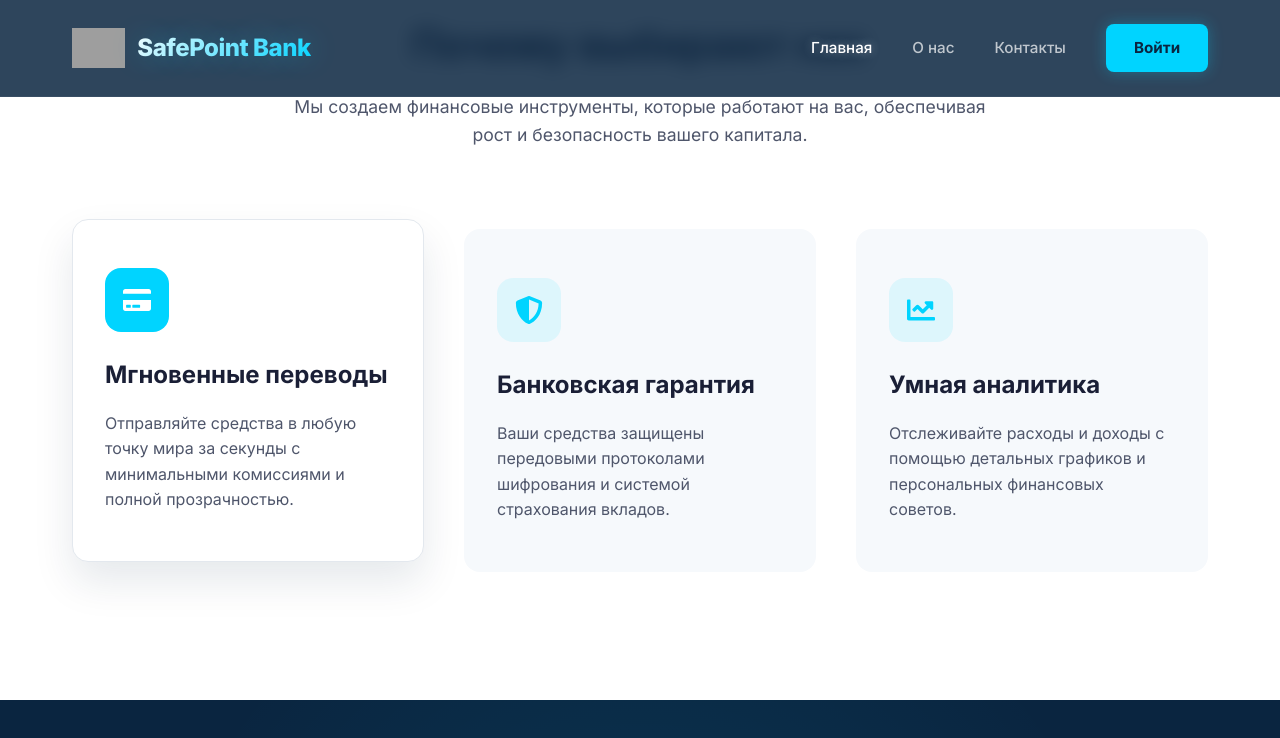
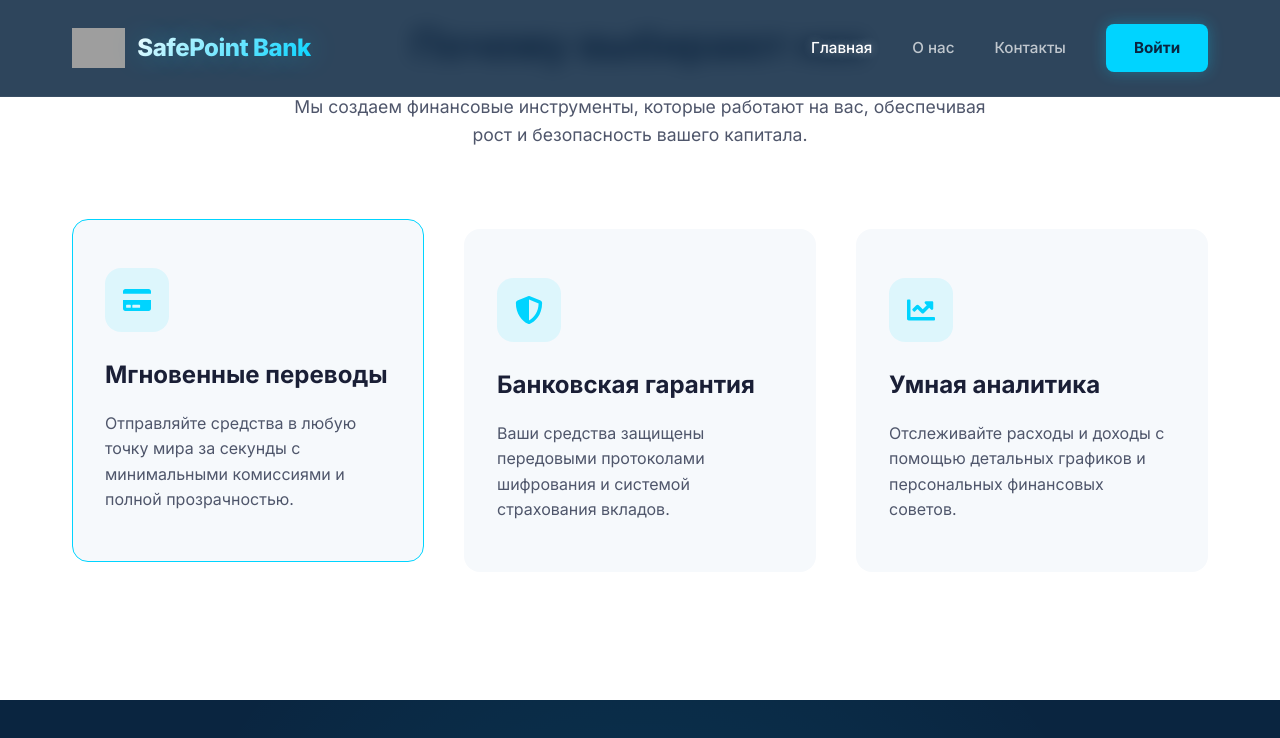
Before and after one commit to RamizMatlabov/Second-Project, a Next.js app: page / in a window 1280 px wide. In both pictures the pointer is over the element 248 px from the left and 1323 px from the top of the page. Shown: the part 923-1661 px from the top of the page. Built offline with nearby package versions, Linux system fonts and the light colour scheme; grey boxes are pictures that could not be loaded.

Commit message:
style(page): simplify feature card hover effects
Remove box shadow, background color changes, and transform animations on hover to create a cleaner, more minimal interaction. Only border color changes on hover to maintain visual feedback.

```diff
--- a/app/page.module.scss
+++ b/app/page.module.scss
@@ -264,10 +264,7 @@
   border: 1px solid transparent;
 
   &:hover {
-    background: #fff;
-    box-shadow: var(--shadow-lg);
-    border-color: var(--border-color);
-    transform: translateY(-5px);
+    border-color: var(--accent-color);
   }
 }
 
@@ -283,11 +280,6 @@
   color: var(--accent-color);
   margin-bottom: 1.5rem;
   transition: all 0.3s ease;
-
-  .featureCard:hover & {
-    background: var(--accent-color);
-    color: #fff;
-  }
 }
 
 .featureCard h3 {
```
